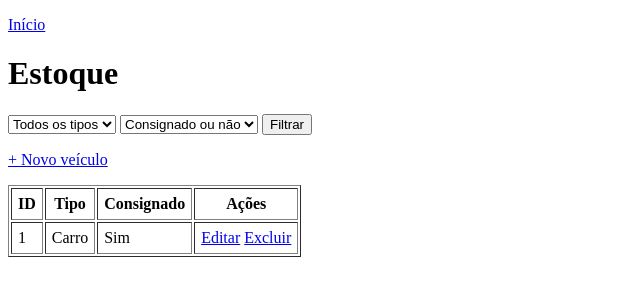
After one commit to carlosportela-bp/crudzinho-loja-de-carro, a Django app: page /estoque/ in a window 1280 px wide. The commit adds this page. Shown: the top 300 px of the page, without its empty margins (0-640 px from the left). Run offline with Django 5.2, Linux system fonts and the light colour scheme; a user stored in the database is signed in; tables that the repository leaves empty hold one stand-in row (values such as "Sample post").

Commit message:
crud do estoque

```diff
--- a/core/models.py
+++ b/core/models.py
@@ -12,3 +12,23 @@ class Vendedor(models.Model):
 
     def __str__(self):
         return self.nome
+
+
+class Estoque(models.Model):
+    TIPOS = [
+        (1, 'Carro'),
+        (2, 'Moto'),
+        (3, 'Caminhonete'),
+    ]
+
+    id_carro = models.AutoField(primary_key=True)
+    tipo_veiculo = models.IntegerField(choices=TIPOS)
+    consignado = models.BooleanField(default=False)
+
+    class Meta:
+        managed = False
+        db_table = 'estoque'
+        ordering = ['id_carro']
+
+    def __str__(self):
+        return f'#{self.id_carro} - {self.get_tipo_veiculo_display()}'
--- /dev/null
+++ b/core/templates/core/estoque_lista.html
@@ -0,0 +1,50 @@
+<!doctype html>
+<html lang="pt-br">
+<head>
+    <meta charset="utf-8">
+    <title>Estoque</title>
+</head>
+<body>
+    <p><a href="{% url 'home' %}">Início</a></p>
+    <h1>Estoque</h1>
+
+    <form method="get">
+        <select name="tipo">
+            <option value="">Todos os tipos</option>
+            {% for valor, nome in tipos %}
+                <option value="{{ valor }}" {% if tipo == valor|stringformat:'s' %}selected{% endif %}>{{ nome }}</option>
+            {% endfor %}
+        </select>
+        <select name="consignado">
+            <option value="">Consignado ou não</option>
+            <option value="sim" {% if consignado == 'sim' %}selected{% endif %}>Só consignados</option>
+            <option value="nao" {% if consignado == 'nao' %}selected{% endif %}>Só próprios</option>
+        </select>
+        <button>Filtrar</button>
+    </form>
+
+    <p><a href="{% url 'estoque_criar' %}">+ Novo veículo</a></p>
+
+    <table border="1" cellpadding="6">
+        <tr>
+            <th>ID</th>
+            <th>Tipo</th>
+            <th>Consignado</th>
+            <th>Ações</th>
+        </tr>
+        {% for veiculo in veiculos %}
+        <tr>
+            <td>{{ veiculo.id_carro }}</td>
+            <td>{{ veiculo.get_tipo_veiculo_display }}</td>
+            <td>{{ veiculo.consignado|yesno:'Sim,Não' }}</td>
+            <td>
+                <a href="{% url 'estoque_editar' veiculo.id_carro %}">Editar</a>
+                <a href="{% url 'estoque_excluir' veiculo.id_carro %}">Excluir</a>
+            </td>
+        </tr>
+        {% empty %}
+        <tr><td colspan="4">Nenhum veículo encontrado.</td></tr>
+        {% endfor %}
+    </table>
+</body>
+</html>
--- a/core/templates/core/home.html
+++ b/core/templates/core/home.html
@@ -7,6 +7,7 @@
 <body>
     <p>Logado como {{ user.username }}</p>
     <p><a href="{% url 'vendedor_lista' %}">Vendedores</a></p>
+    <p><a href="{% url 'estoque_lista' %}">Estoque</a></p>
     <form method="post" action="{% url 'logout' %}">
         {% csrf_token %}
         <button>Sair</button>
--- a/core/urls.py
+++ b/core/urls.py
@@ -8,4 +8,8 @@ urlpatterns = [
     path('vendedores/novo/', views.vendedor_criar, name='vendedor_criar'),
     path('vendedores/<int:id>/editar/', views.vendedor_editar, name='vendedor_editar'),
     path('vendedores/<int:id>/excluir/', views.vendedor_excluir, name='vendedor_excluir'),
+    path('estoque/', views.estoque_lista, name='estoque_lista'),
+    path('estoque/novo/', views.estoque_criar, name='estoque_criar'),
+    path('estoque/<int:id>/editar/', views.estoque_editar, name='estoque_editar'),
+    path('estoque/<int:id>/excluir/', views.estoque_excluir, name='estoque_excluir'),
 ]
--- a/core/views.py
+++ b/core/views.py
@@ -1,8 +1,8 @@
 from django.contrib.auth.decorators import login_required
 from django.shortcuts import get_object_or_404, redirect, render
 
-from .forms import VendedorForm
-from .models import Vendedor
+from .forms import EstoqueForm, VendedorForm
+from .models import Estoque, Vendedor
 
 
 @login_required
@@ -49,3 +49,53 @@ def vendedor_excluir(request, id):
         vendedor.delete()  # DELETE FROM vendedores WHERE id = ...
         return redirect('vendedor_lista')
     return render(request, 'core/vendedor_excluir.html', {'vendedor': vendedor})
+
+
+# Consultar estoque (com filtro por tipo e consignado)
+@login_required
+def estoque_lista(request):
+    tipo = request.GET.get('tipo', '')
+    consignado = request.GET.get('consignado', '')
+    veiculos = Estoque.objects.all()
+    if tipo:
+        veiculos = veiculos.filter(tipo_veiculo=tipo)  # WHERE tipo_veiculo = ...
+    if consignado:
+        veiculos = veiculos.filter(consignado=(consignado == 'sim'))  # WHERE consignado = TRUE/FALSE
+    contexto = {
+        'veiculos': veiculos,
+        'tipos': Estoque.TIPOS,
+        'tipo': tipo,
+        'consignado': consignado,
+    }
+    return render(request, 'core/estoque_lista.html', contexto)
+
+
+# Cadastrar no estoque
+@login_required
+def estoque_criar(request):
+    form = EstoqueForm(request.POST or None)
+    if form.is_valid():
+        form.save()  # INSERT INTO estoque ...
+        return redirect('estoque_lista')
+    return render(request, 'core/estoque_form.html', {'form': form, 'titulo': 'Novo veículo'})
+
+
+# Atualizar estoque
+@login_required
+def estoque_editar(request, id):
+    veiculo = get_object_or_404(Estoque, id_carro=id)
+    form = EstoqueForm(request.POST or None, instance=veiculo)
+    if form.is_valid():
+        form.save()  # UPDATE estoque SET ... WHERE id_carro = ...
+        return redirect('estoque_lista')
+    return render(request, 'core/estoque_form.html', {'form': form, 'titulo': 'Editar veículo'})
+
+
+# Excluir do estoque
+@login_required
+def estoque_excluir(request, id):
+    veiculo = get_object_or_404(Estoque, id_carro=id)
+    if request.method == 'POST':
+        veiculo.delete()  # DELETE FROM estoque WHERE id_carro = ...
+        return redirect('estoque_lista')
+    return render(request, 'core/estoque_excluir.html', {'veiculo': veiculo})
```
Also changed, not shown: core/forms.py (+7 -1 lines), core/templates/core/estoque_excluir.html (added, +16 -0 lines), core/templates/core/estoque_form.html (added, +16 -0 lines), core/migrations/0002_estoque.py (added).
